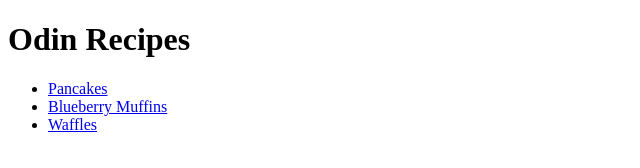
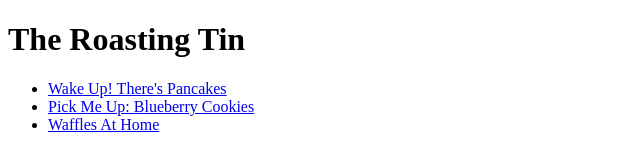
Before and after one commit to luitheroux/odin-recipes, a plain HTML site: page index.html in a window 1280 px wide. Shown: the whole page, without its empty margins (0-640 px from the left). Drawn offline with Linux system fonts and the light colour scheme.

Commit message:
Update with new concept headings

```diff
--- a/index.html
+++ b/index.html
@@ -2,14 +2,14 @@
 <html lang="en">
     <head>
         <meta charset="UTF-8">
-        <title>Recipe Collection</title>
+        <title>THRT</title>
     </head>
     <body>
-        <h1>Odin Recipes</h1>
+        <h1>The Roasting Tin</h1>
         <uL>
-        <li><a href="recipes/pancakes.html" target="_self" rel="noopener noreferrer">Pancakes</a></li>
-        <li><a href="recipes/blueberry-muffin.html" target="_self" rel="noopener noreferrer">Blueberry Muffins</a></li>
-        <li><a href="recipes/waffles.html" target="_self" rel="noopener noreferrer">Waffles</a></li>
+        <li><a href="recipes/pancakes.html" target="_self" rel="noopener noreferrer">Wake Up! There's Pancakes</a></li>
+        <li><a href="recipes/blueberry-muffin.html" target="_self" rel="noopener noreferrer">Pick Me Up: Blueberry Cookies</a></li>
+        <li><a href="recipes/waffles.html" target="_self" rel="noopener noreferrer">Waffles At Home</a></li>
         </uL>
     </body>
 </html>
```
